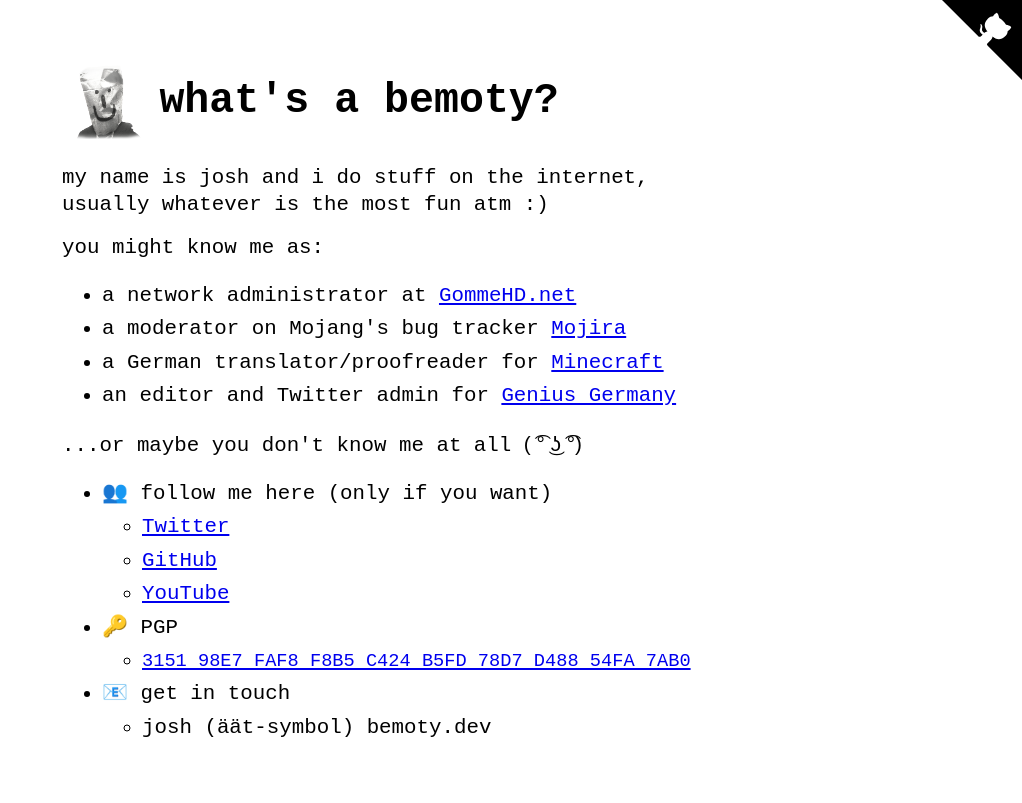
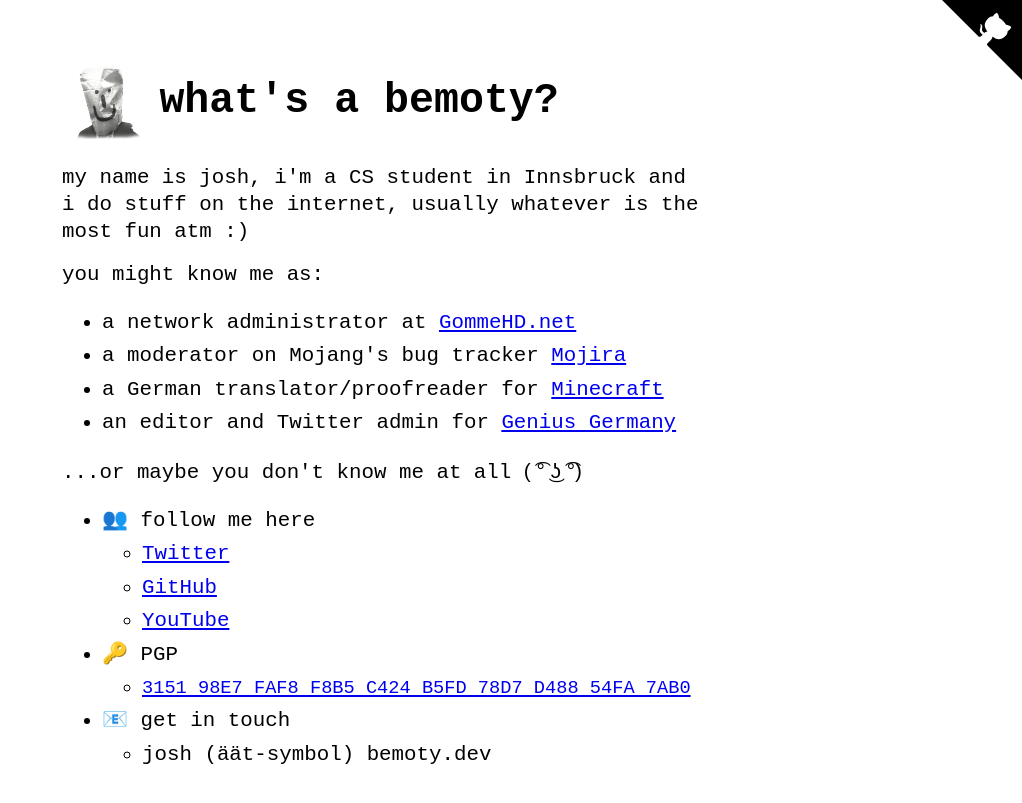
Before and after one commit to bemoty/bemoty.dev, a Jekyll site: the page built from index.md, in a window 1280 px wide. Shown: the top 803 px of the page, without its empty margins (258-1280 px from the left). Built offline with Jekyll 4.4.1, drawn with Linux system fonts in a browser that asks for light colours.

Commit message:
added more info

```diff
--- a/Gemfile
+++ b/Gemfile
@@ -1,4 +1,5 @@
 source "https://rubygems.org"
+ruby '2.7.5' # GitHub pages requires Ruby < 3.* (as of 18 Jan '22)
 gem "github-pages", group: :jekyll_plugins
 gem 'jekyll-feed'
 gem 'jekyll-sitemap'
--- a/_data/menu.yml
+++ b/_data/menu.yml
@@ -2,7 +2,7 @@
 # https://github.com/riggraz/no-style-please#customize-the-menu
 
 entries:
-  - title: <span class="emoji">👥</span> follow me here (only if you want)
+  - title: <span class="emoji">👥</span> follow me here
     entries:
       - title: Twitter
         url: https://twitter.com/bemoty
--- a/_layouts/home.html
+++ b/_layouts/home.html
@@ -7,7 +7,7 @@
     <h1>what's a bemoty?</h1>
   </div>
   <p>
-    my name is josh and i do stuff on the internet, usually whatever is the most fun atm :)
+    my name is josh, i'm a CS student in Innsbruck and i do stuff on the internet, usually whatever is the most fun atm :)
   </p>
   <p>
   you might know me as:
```
